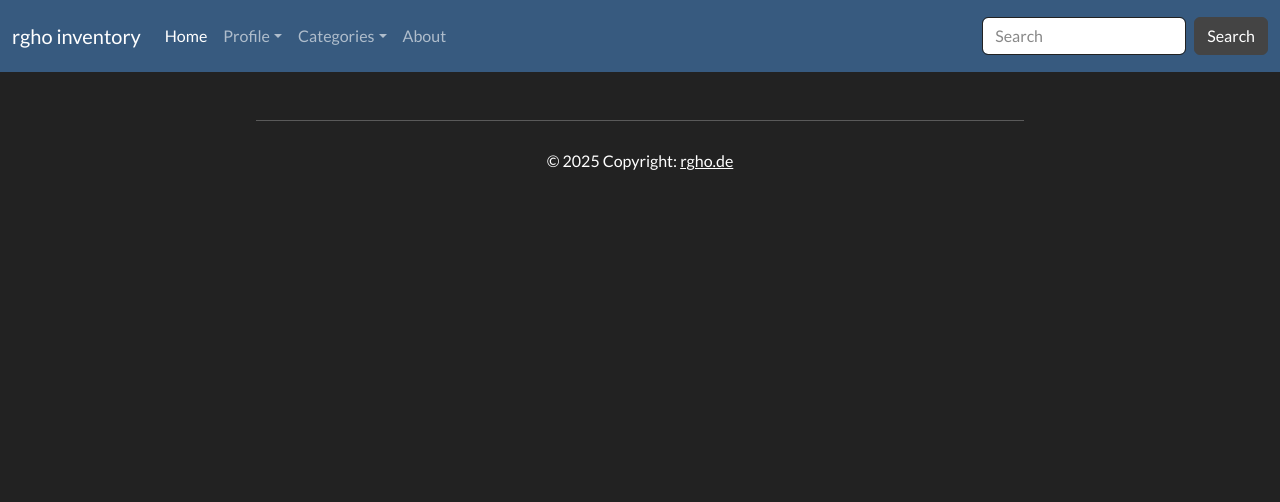
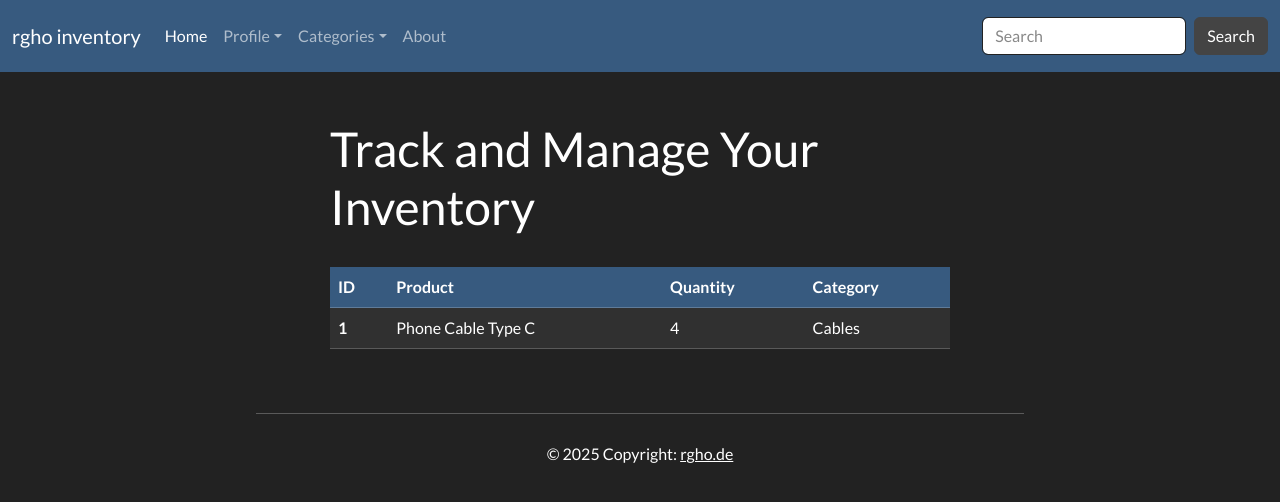
Before and after one commit to rougho/inventory_management, a Django app: page / in a window 1280 px wide. Shown: the top 502 px of the page. Run offline with Django 5.2, Linux system fonts and the light colour scheme; data comes from the database, SQL or seed files in the repository; both versions use the stored data as it was after the commit; some libraries are stand-ins or nearby versions.

Commit message:
show list in gome page fixed, category dropdown in process

```diff
--- a/rgho_inventory_management/inventory/templates/inventory/index.html
+++ b/rgho_inventory_management/inventory/templates/inventory/index.html
@@ -2,7 +2,6 @@
 
 {% block content %}
 
-<!-- {% if user.is_authenticated %} -->
 <div>
 	<div class="row">
 		<div class="col-sm-14 col-md-6 mx-auto mt-5 px-3">
@@ -18,14 +17,14 @@
 				  </tr>
 				</thead>
 				<tbody>
-				<!-- {% if items|length == 0 %} -->
+				{% if items|length == 0 %}
 				<tr class="table-dark">
 					<th scope="row">-</th>
 					<td>-</td>
 					<td>-</td>
 					<td>-</td>
 				</tr>
-				<!-- {% else %} -->
+				{% else %}
 				<tr class="table-dark">
 					{% for item in items %}
 					<th scope="row">{{ item.id }}</th>
@@ -34,7 +33,7 @@
 					<td>{{ item.category.name }}</td>
 				</tr>
 					{% endfor %}
-				<!-- {% endif %} -->
+				{% endif %}
 
 
 				</tbody>
@@ -44,18 +43,5 @@
 	</div>
 </div>
 
-<!-- {% else %}
-<div>
-	<div class="row">
-		<div class="col-sm-11 col-md-4 mx-auto mt-5 px-3">
-			<h1 class="fw-light">Track and Manage Your Inventory</h1>
-			<p class="fw-light">Keep track of your inventory and receive quantity alerts for low inventory</p>
 
-			<div>
-				<a href="" class="btn btn-primary">Get Started Now!</a>
-			</div>
-		</div>
-	</div>
-</div>
-{% endif %} -->
 {% endblock content %}
--- a/rgho_inventory_management/inventory/templates/inventory/navbar.html
+++ b/rgho_inventory_management/inventory/templates/inventory/navbar.html
@@ -34,9 +34,9 @@
           <li class="nav-item dropdown">
             <a class="nav-link dropdown-toggle" data-bs-toggle="dropdown" href="#" role="button" aria-haspopup="true" aria-expanded="false">Categories</a>
             <div class="dropdown-menu">
-              <a class="dropdown-item" href="#">Action</a>
-              <a class="dropdown-item" href="#">Another action</a>
-              <a class="dropdown-item" href="#">Something else here</a>
+              {% for category in categories %}
+              <a class="dropdown-item" href="#">{{category.name}}</a>
+              {% endfor %}
               <div class="dropdown-divider"></div>
               <a class="dropdown-item" href="#">Separated link</a>
             </div>
--- a/rgho_inventory_management/inventory/views.py
+++ b/rgho_inventory_management/inventory/views.py
@@ -10,6 +10,19 @@ from django.contrib import messages
 
 class Index(TemplateView):
     template_name= 'inventory/index.html'
+
+    def get(self, request):
+        items = InventoryItem.objects.all().order_by('id')
+        return render(request, 'inventory/index.html', {'items': items})
+
+class Navbar(TemplateView):
+      template_name = 'inventory/navbar.html'
+      def get(self, request):
+            categories = Category.objects.all()
+            return render(request, 'inventory/navbar.html', {'categories': categories})
+
+
+
 
 class SignUp(View):
     def get(self, request):
@@ -50,8 +63,3 @@ class Dashboard(LoginRequiredMixin, View):
 		).values_list('id', flat=True)
 
 		return render(request, 'inventory/dashboard.html', {'items': items, 'low_inventory_ids': low_inventory_ids})
-
-class Availability(View):
-      def get(self, request):
-        items = InventoryItem.objects.order_by('id')
-        return render(request, 'inventory/index.html', {'items': items})
```
Also changed, not shown: rgho_inventory_management/db.sqlite3.
